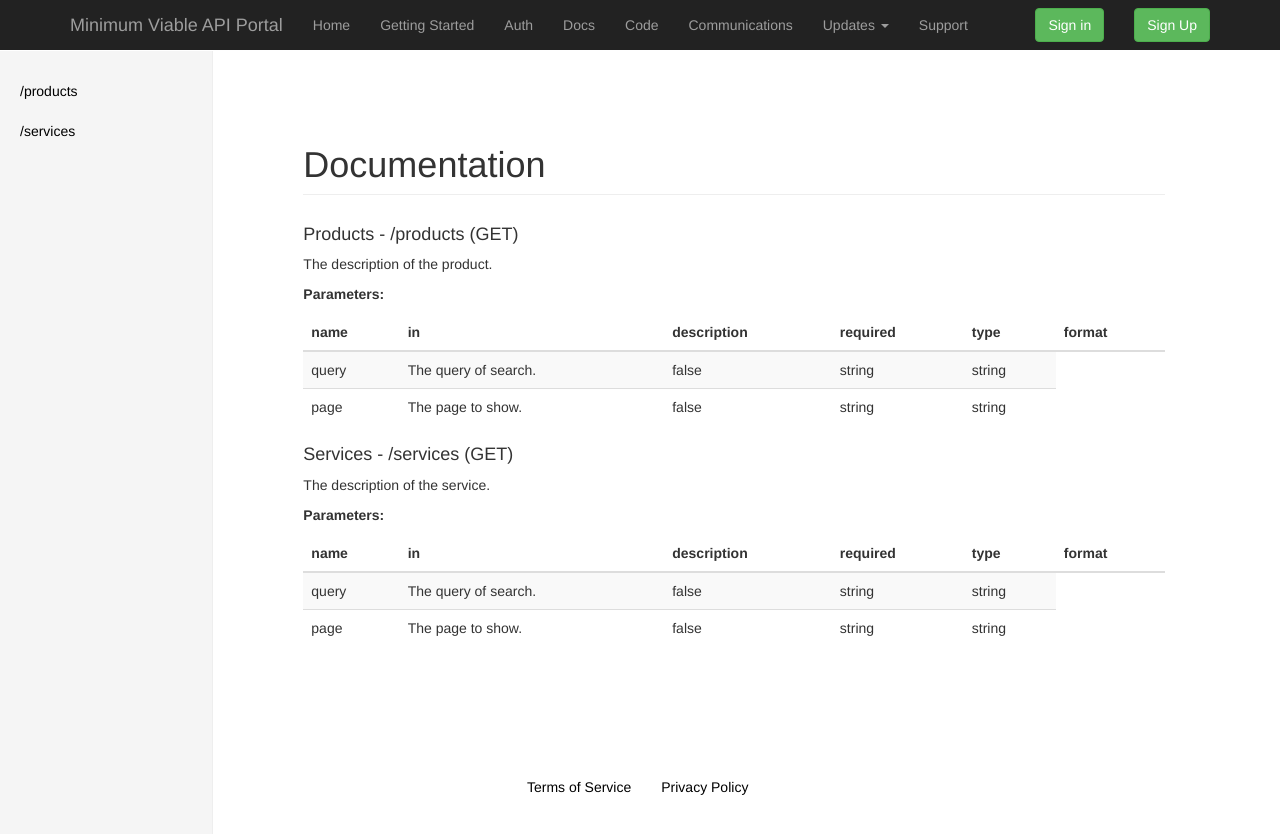
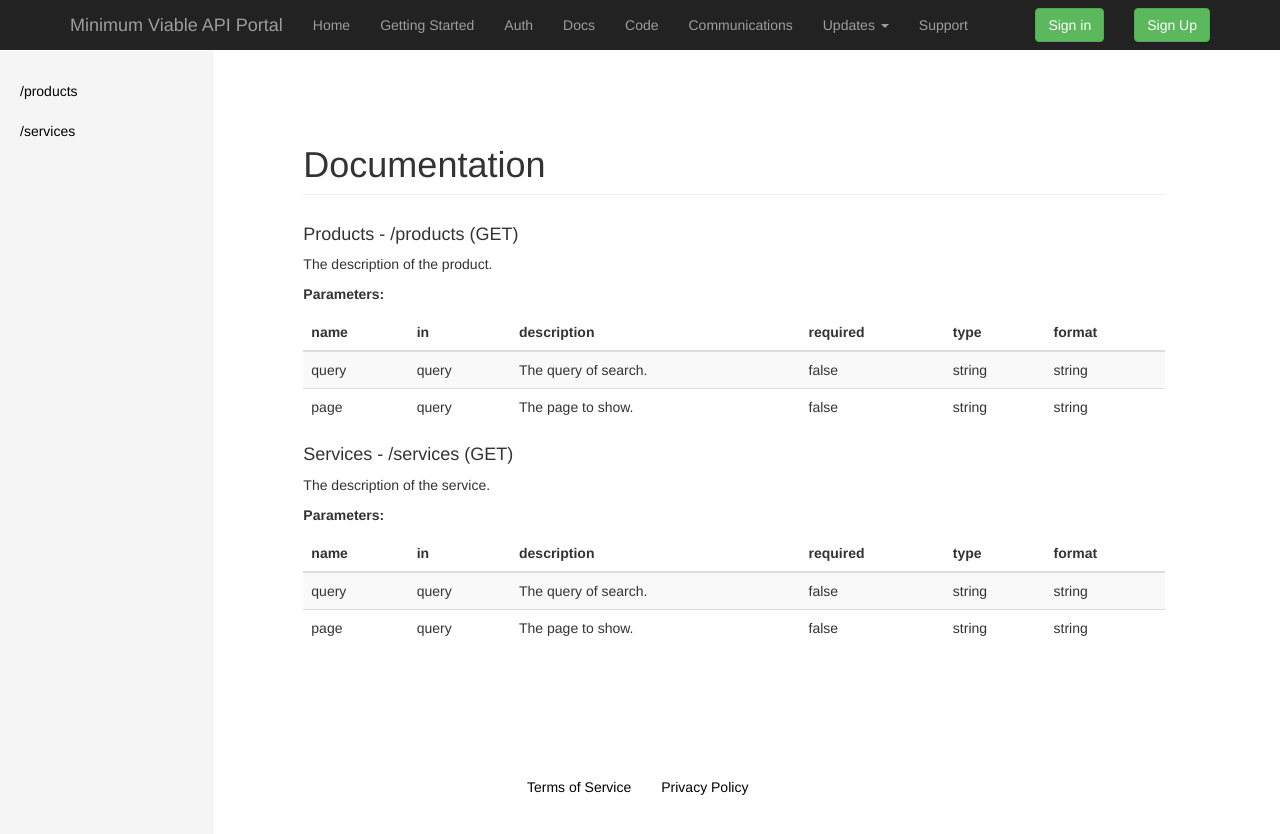
Before and after one commit to api-evangelist/portal-minimum, a Jekyll site: the page built from documentation/index.html, in a window 1280 px wide. Shown: the top 834 px of the page. Built offline with Jekyll 4.4.1, drawn with Linux system fonts in a browser that asks for light colours.

Commit message:
add in back

```diff
--- a/documentation/index.html
+++ b/documentation/index.html
@@ -57,6 +57,7 @@ title: '{{ site.documentation.title }}'
                    {% for parameter in parameters %}
                    <tr>
                      <td>{{ parameter.name }}</td>
+                     <td>{{ parameter.in }}</td>
                      <td>{{ parameter.description }}</td>
                      <td>{{ parameter.required }}</td>
                      <td>{{ parameter.type }}</td>
```
